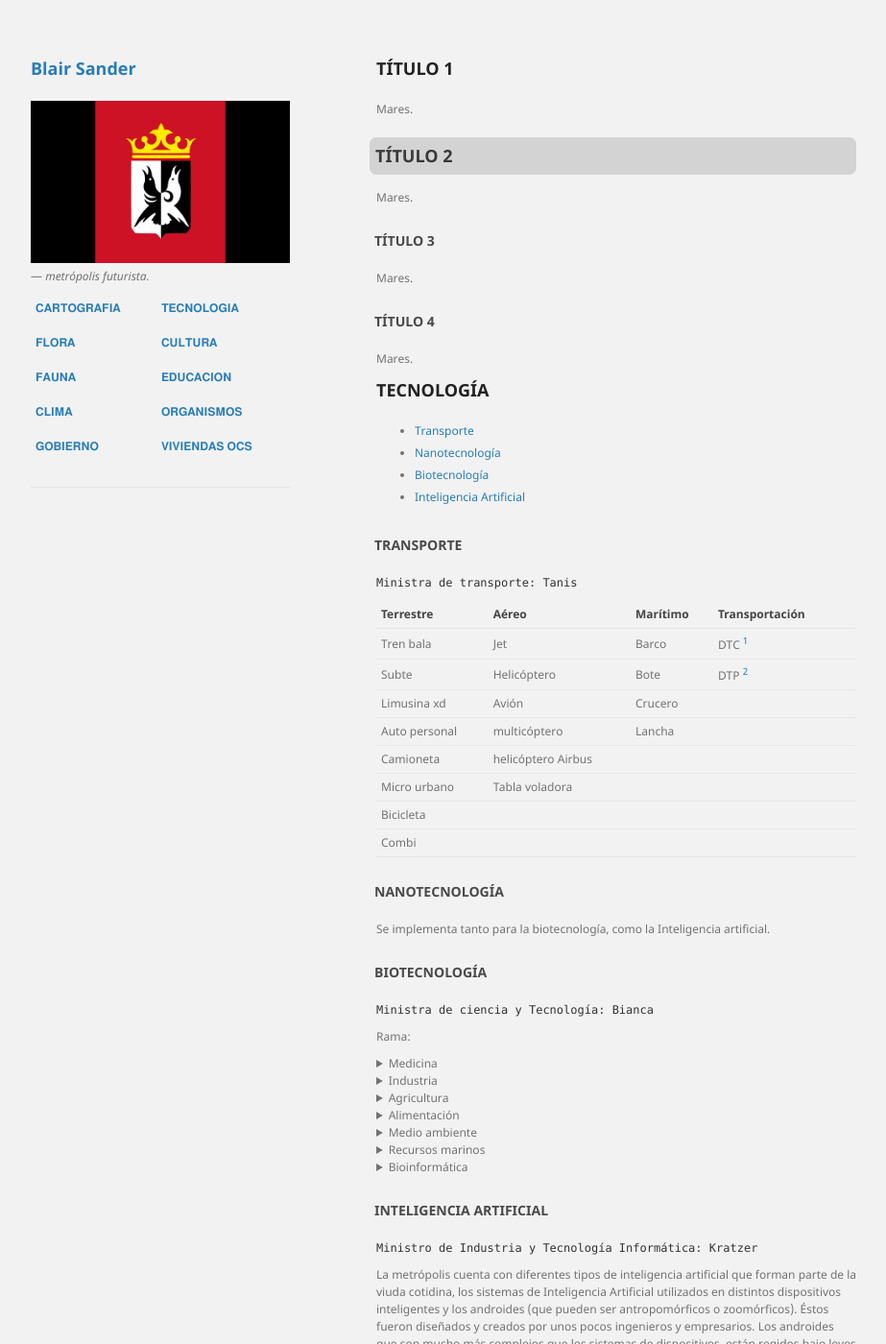
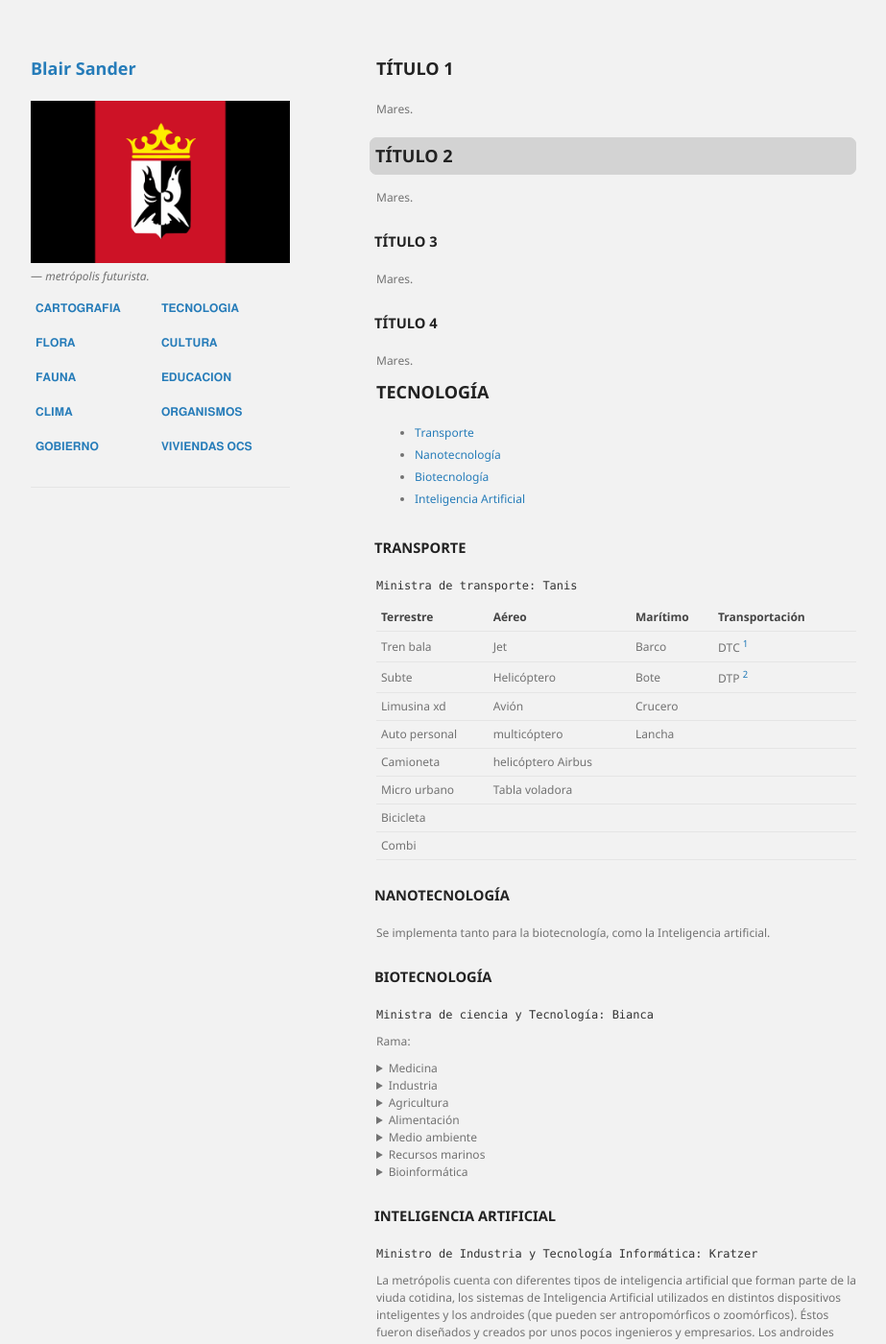
Before and after one commit to BlairSander/ciudad, a Jekyll site: the page built from tecnologia.md, in a window 1280 px wide and 1400 px high. Shown: the whole window at 96% size, without its empty margins (178-1101 px from the left). Built offline with Jekyll 4.4.1, drawn with Linux system fonts in a browser that asks for light colours; our own code applies the rules of GitHub Pages for plain Markdown files.

Commit message:
jekyll-theme-minimal.scss

```diff
--- a/_sass/jekyll-theme-minimal.scss
+++ b/_sass/jekyll-theme-minimal.scss
@@ -28,6 +28,7 @@ h3 {
   color:#222;
   margin:20px 0 15px -7px;
   padding: 5px;
+  font-size: 11pt;
 }
 
 h4, h5, h6 {
@@ -44,14 +45,6 @@ ul, ol {
 }
 
 li {padding-bottom: 5px;}
-
-h2 {
-  color:#393939;
-}
-
-h3, h4, h5, h6 {
-  color:#494949;
-}
 
 a {
   color:#267CB9;
```
